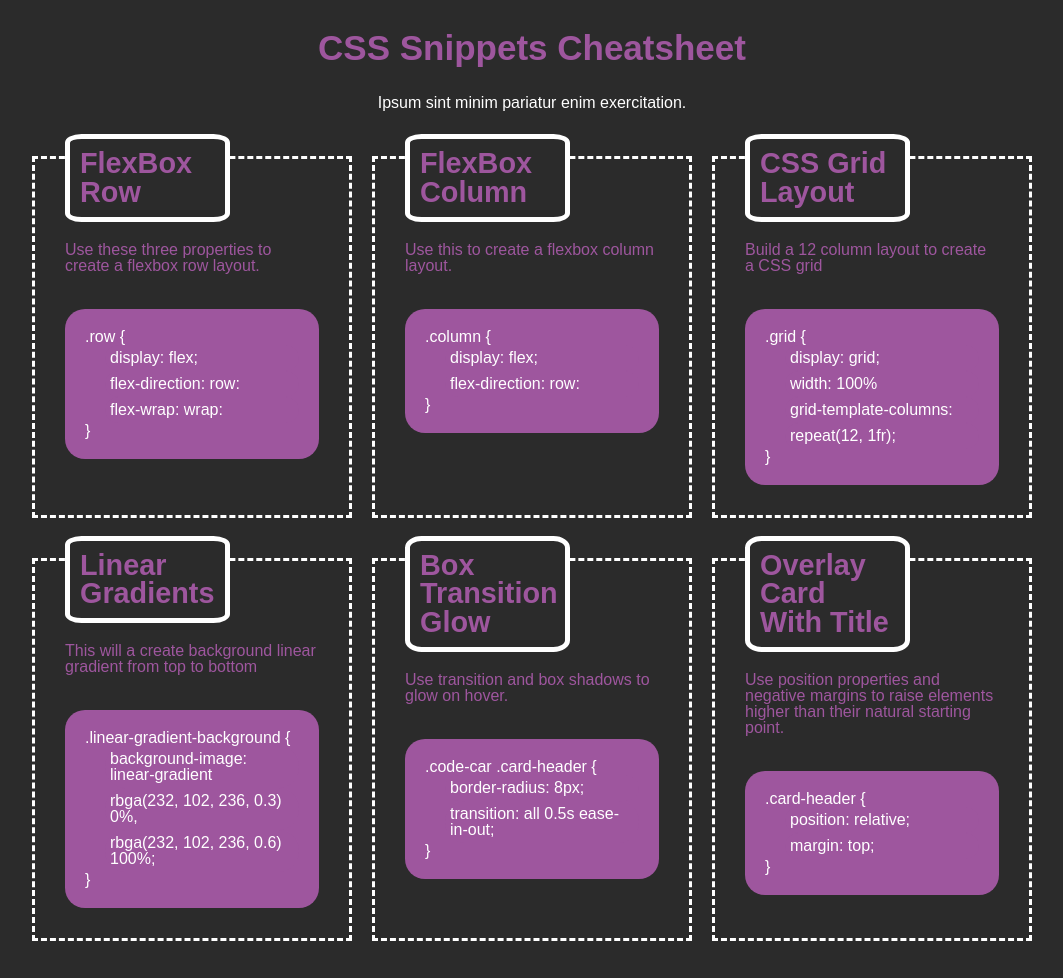
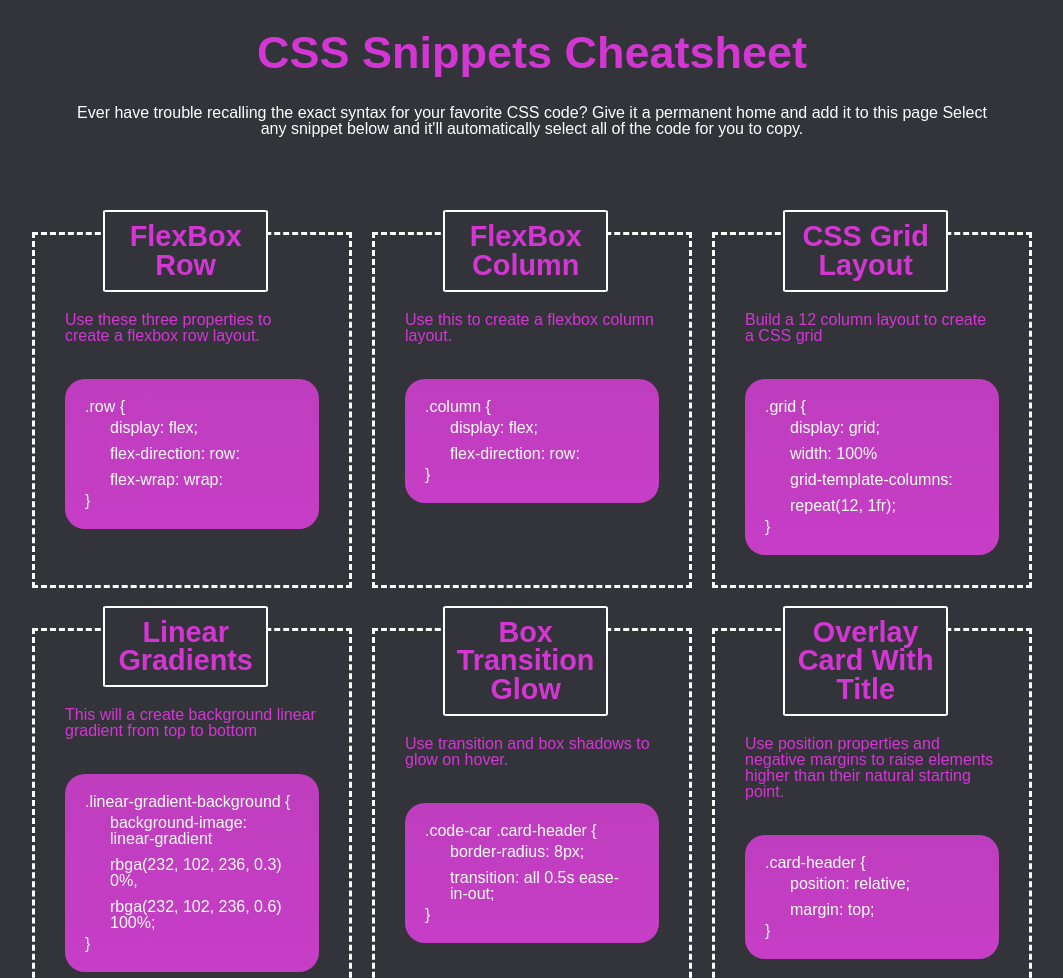
Before and after one commit to MChambersIV/css-snippet-cs, a plain HTML site: page index.html in a window 1280 px wide. Shown: the top 978 px of the page, without its empty margins (108-1171 px from the left). Drawn offline with Linux system fonts and the light colour scheme.

Commit message:
edited html and css further

```diff
--- a/assets/css/style.css
+++ b/assets/css/style.css
@@ -2,7 +2,7 @@
   box-sizing: border-box;
 }
 body {
-  background-color: rgb(43, 43, 43);
+  background-color: rgb(51, 52, 58);
   color: white;
 }
 
@@ -15,46 +15,51 @@ main {
   }
 
 header h1 {
-  font-size: 35px;
-  color: rgb(158, 86, 158);
+  font-size: 45px;
+  color: rgb(212, 54, 212);
   text-align: center;
   padding: 30px;
 }
 
 nav p {
   text-align: center;
-  padding-bottom: 25px;
+  padding-bottom: 75px;
 }
 
 section header {
   width: 65%;
   font-size: 180%;
   font-weight: bold;
-  color: rgb(158, 86, 158);
+  color: rgb(212, 54, 212);
   padding: 10px;
   position: relative;
+  left: 15%;
   bottom: 55px;
   border-style: solid;
   border-color: white;
-  border-width: 5px;
-  border-radius: 10%;
-  background-color: rgb(43, 43, 43);
+  border-width: 2px;
+  border-radius: 2%;
+  background-color: rgb(51, 52, 58);
+  text-align: center;
 
 }
 
 section div {
-  background-color: rgb(158, 86, 158);
+  background-color: rgb(212, 54, 212);
   padding: 20px;
   border-radius: 20px;
+  background-image: linear-gradient(rgba(145, 76, 145, 0.322),rgba(187, 87, 187, 0.267) 200%);
+
 }
 
-code div {
+code div{
   padding: 5px;
   margin-left: 20px;
+  background: rgba(0, 0, 0, 0);
 }
 
 section p {
-  color: rgb(158, 86, 158);
+  color: rgb(212, 54, 212);
   position: relative;
   bottom: 35px;
 }
@@ -80,3 +85,15 @@ footer p {
   padding-bottom: 10px;
   font-style: italic;
 }
+
+@media screen and (max-width: 992px) {
+  .snippets {
+    width: 40%;
+  }
+}
+
+@media screen and (max-width: 768px) {
+  .snippets {
+    width: 100%;
+  }
+}
--- a/index.html
+++ b/index.html
@@ -15,7 +15,9 @@
         <h1>CSS Snippets Cheatsheet</h1>
     </header>
     <nav>
-        <p>Ipsum sint minim pariatur enim exercitation.</p>
+        <p>Ever have trouble recalling the exact syntax for your favorite CSS code? Give it a permanent home and add it to this page Select <br>
+            any snippet below and it'll automatically select all of the code for you to copy.
+        </p>
     </nav>
 
 <main>
```
